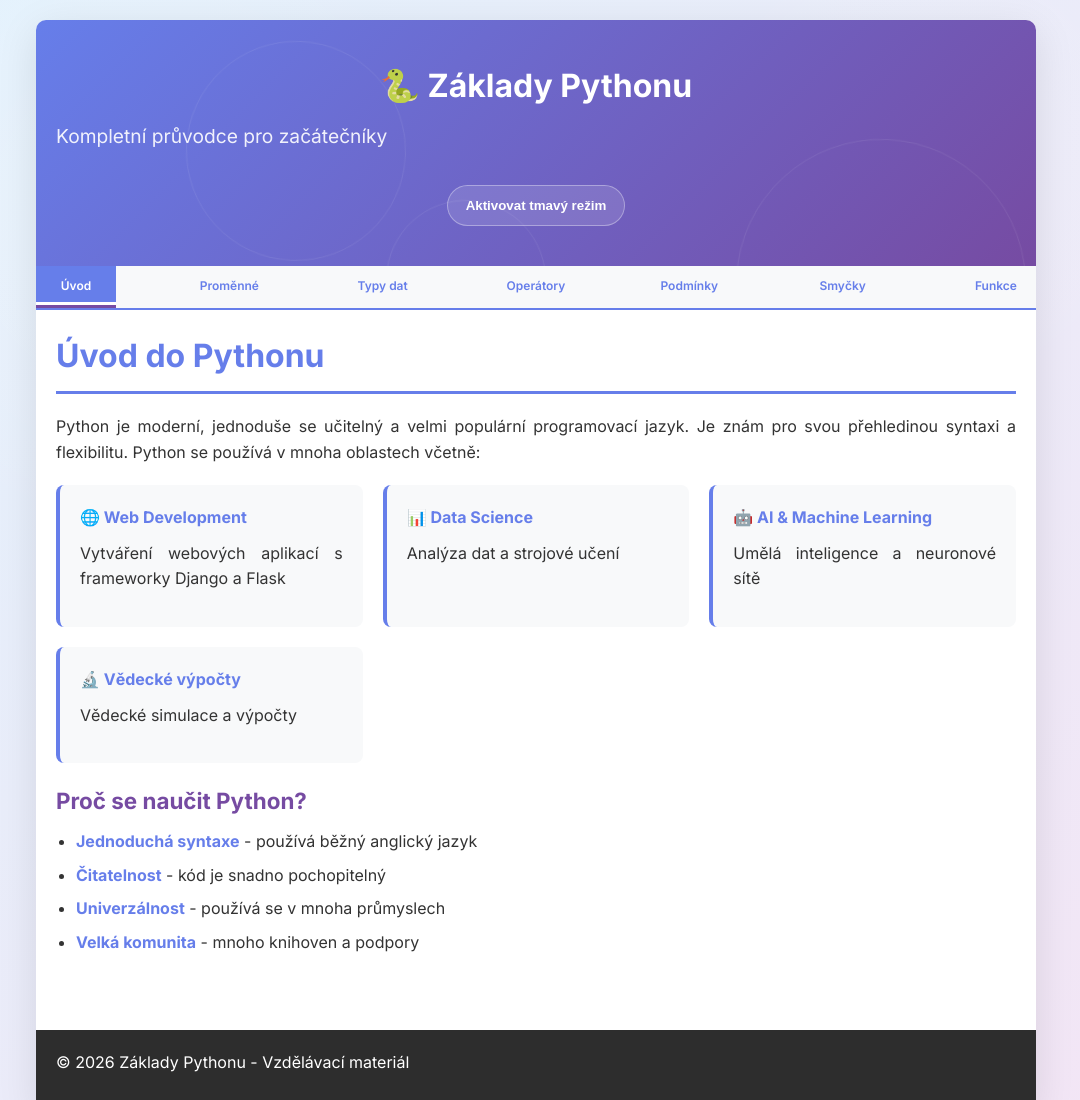
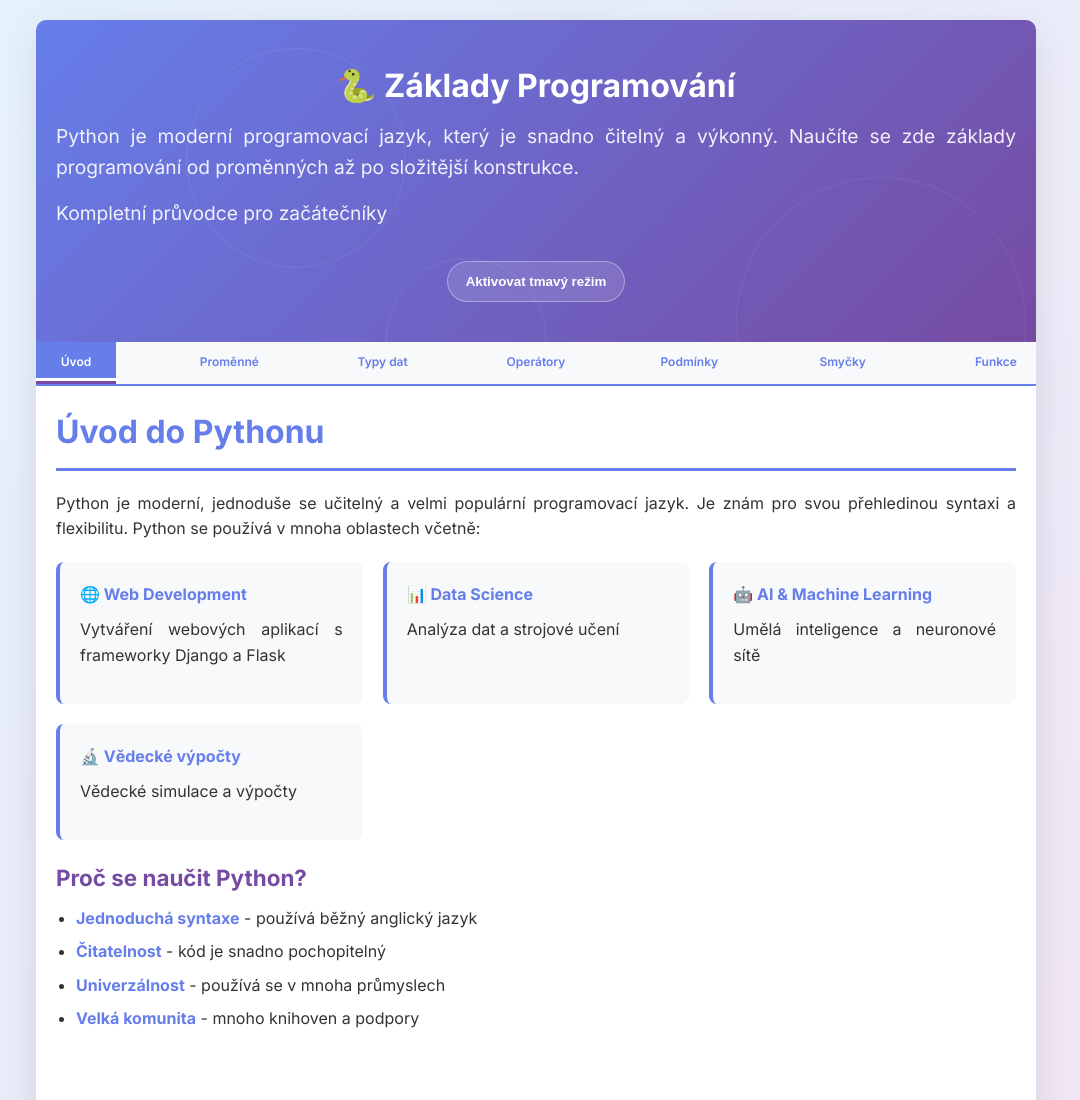
Before and after one commit to VaclavTr/Web, a plain HTML site: page index.html in a window 1280 px wide. Shown: the top 1100 px of the page, without its empty margins (104-1184 px from the left). Drawn offline with Linux system fonts and the light colour scheme.

Commit message:
Nadpis a odstavec

```diff
--- a/index.html
+++ b/index.html
@@ -3,7 +3,7 @@
 <head>
     <meta charset="UTF-8">
     <meta name="viewport" content="width=device-width, initial-scale=1.0">
-    <title>Základy Pythonu</title>
+    <title>Základy Programování</title>
     <link href="https://fonts.googleapis.com/css2?family=Inter:wght@300;400;500;600;700&display=swap" rel="stylesheet">
     <style>
         :root {
@@ -414,7 +414,8 @@
 <body>
     <div class="container">
         <header>
-            <h1>🐍 Základy Pythonu</h1>
+            <h1>🐍 Základy Programování</h1>
+            <p>Python je moderní programovací jazyk, který je snadno čitelný a výkonný. Naučíte se zde základy programování od proměnných až po složitější konstrukce.</p>
             <p>Kompletní průvodce pro začátečníky</p>
             <button id="themeToggleBtn" class="theme-btn" type="button">Aktivovat tmavý režim</button>
             <div class="hero-grid" aria-hidden="true">
```
